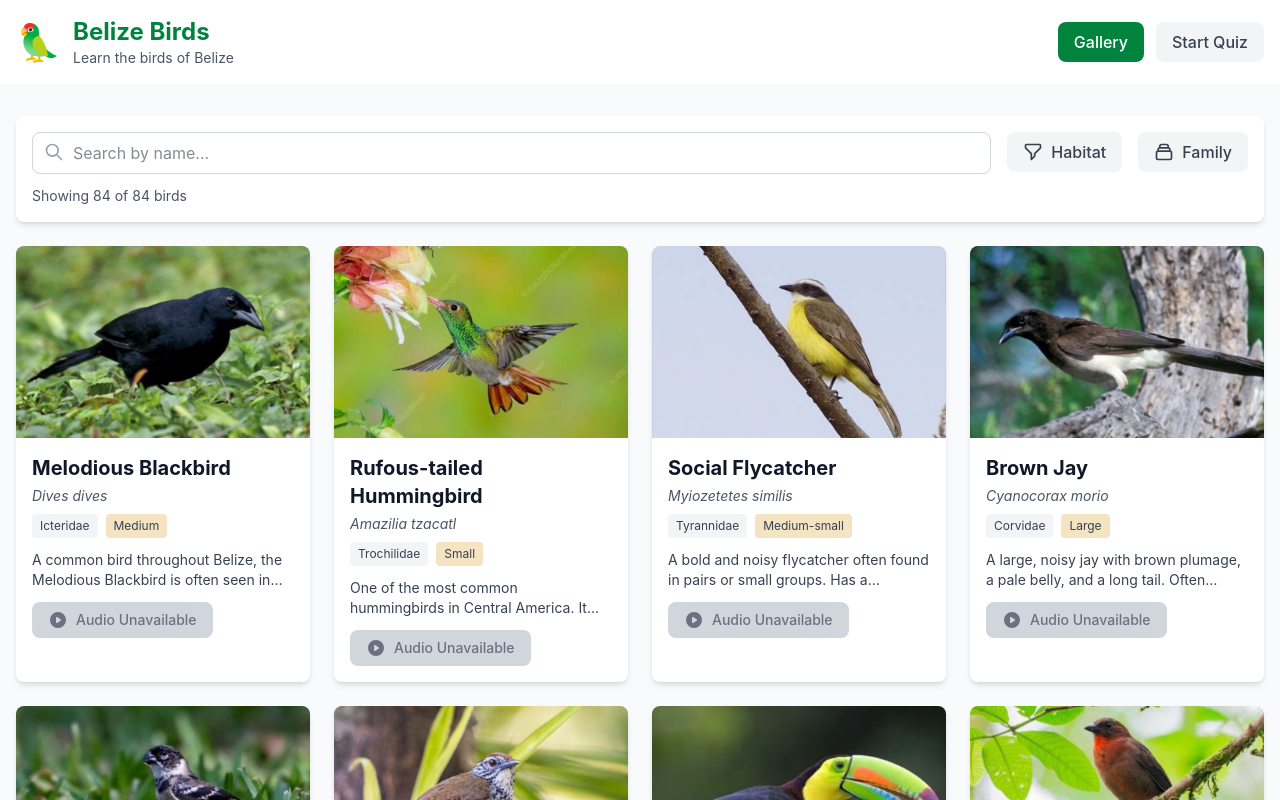
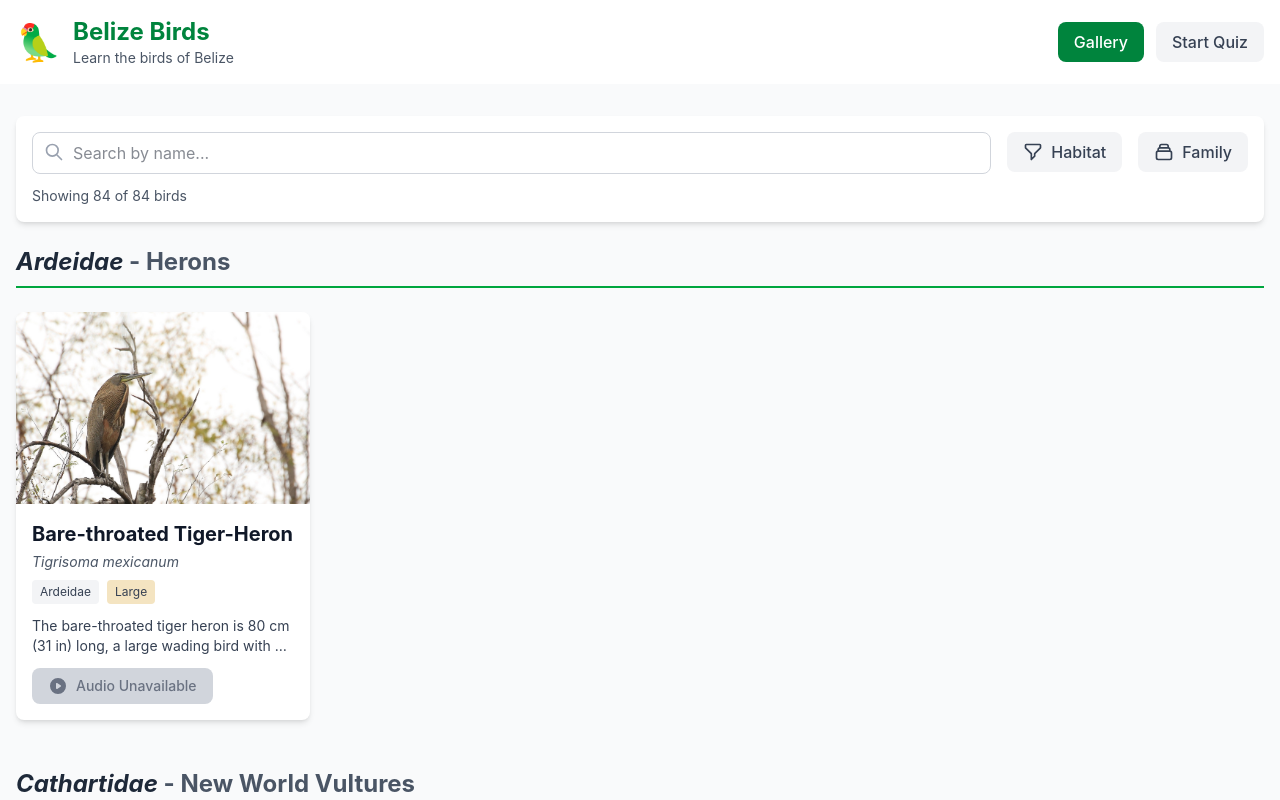
Before and after one commit to ewcbyrd/belizebirds, a React (Vite) app: page / in a window 1280 px wide. Shown: the top 800 px of the page. Built offline with nearby package versions, Linux system fonts and the light colour scheme.

Commit message:
Taxanomic ordering

```diff
--- a/src/components/BirdGallery.jsx
+++ b/src/components/BirdGallery.jsx
@@ -1,9 +1,43 @@
 import { useAppContext } from '../context/AppContext';
 import BirdCard from './BirdCard';
 import SearchBar from './SearchBar';
+import { FAMILY_NAMES } from '../data/familyNames';
 
 const BirdGallery = () => {
   const { filteredBirds } = useAppContext();
+
+  // Group birds by family and sort by taxonomic order (order in FAMILY_NAMES)
+  const familyGroups = (() => {
+    // First, group birds by family
+    const grouped = filteredBirds.reduce((groups, bird) => {
+      if (!groups[bird.family]) {
+        groups[bird.family] = [];
+      }
+      groups[bird.family].push(bird);
+      return groups;
+    }, {});
+
+    // Get the taxonomic order from FAMILY_NAMES (order of keys)
+    const familyOrder = Object.keys(FAMILY_NAMES);
+
+    // Convert to array and sort by taxonomic order
+    return Object.keys(grouped)
+      .sort((a, b) => {
+        const indexA = familyOrder.indexOf(a);
+        const indexB = familyOrder.indexOf(b);
+        // Families in FAMILY_NAMES come first in their order
+        // Families not in FAMILY_NAMES come last
+        if (indexA === -1 && indexB === -1) return 0;
+        if (indexA === -1) return 1;
+        if (indexB === -1) return -1;
+        return indexA - indexB;
+      })
+      .map(family => ({
+        family,
+        familyCommonName: FAMILY_NAMES[family] || family,
+        birds: grouped[family]
+      }));
+  })();
 
   return (
     <div className="min-h-screen bg-gray-50">
@@ -34,9 +68,21 @@ const BirdGallery = () => {
             </p>
           </div>
         ) : (
-          <div className="grid grid-cols-1 md:grid-cols-2 lg:grid-cols-3 xl:grid-cols-4 gap-6">
-            {filteredBirds.map((bird) => (
-              <BirdCard key={bird.id} bird={bird} />
+          <div className="space-y-12">
+            {familyGroups.map((group) => (
+              <section key={group.family} className="family-section">
+                <div className="mb-6">
+                  <h2 className="text-2xl font-bold text-gray-800 border-b-2 border-green-600 pb-2">
+                    <span className="italic">{group.family}</span>
+                    <span className="text-gray-600"> - {group.familyCommonName}</span>
+                  </h2>
+                </div>
+                <div className="grid grid-cols-1 md:grid-cols-2 lg:grid-cols-3 xl:grid-cols-4 gap-6">
+                  {group.birds.map((bird) => (
+                    <BirdCard key={bird.id} bird={bird} />
+                  ))}
+                </div>
+              </section>
             ))}
           </div>
         )}
--- /dev/null
+++ b/src/data/familyNames.js
@@ -0,0 +1,44 @@
+// Mapping of scientific family names to common names
+// Ordered by phylogenetic/taxonomic classification
+// Non-passerines first, then passerines in taxonomic order
+export const FAMILY_NAMES = {
+  // Non-passerines (phylogenetic order)
+  'Ardeidae': 'Herons',
+  'Cathartidae': 'New World Vultures',
+  'Accipitridae': 'Hawks & Eagles',
+  'Falconidae': 'Falcons',
+  'Rallidae': 'Rails',
+  'Jacanidae': 'Jacanas',
+  'Columbidae': 'Pigeons & Doves',
+  'Psittacidae': 'Parrots',
+  'Cuculidae': 'Cuckoos',
+  'Strigidae': 'Typical Owls',
+  'Trochilidae': 'Hummingbirds',
+  'Trogonidae': 'Trogons',
+  'Alcedinidae': 'Kingfishers',
+  'Momotidae': 'Motmots',
+  'Galbulidae': 'Jacamars',
+  'Bucconidae': 'Puffbirds',
+  'Ramphastidae': 'Toucans',
+  'Picidae': 'Woodpeckers',
+
+  // Passerines (phylogenetic order)
+  'Furnariidae': 'Ovenbirds',
+  'Thamnophilidae': 'Antbirds',
+  'Formicariidae': 'Antthrushes',
+  'Tyrannidae': 'Tyrant Flycatchers',
+  'Tityridae': 'Tityras & Allies',
+  'Pipridae': 'Manakins',
+  'Vireonidae': 'Vireos',
+  'Corvidae': 'Crows & Jays',
+  'Hirundinidae': 'Swallows',
+  'Polioptilidae': 'Gnatcatchers',
+  'Troglodytidae': 'Wrens',
+  'Mimidae': 'Mockingbirds',
+  'Parulidae': 'Wood Warblers',
+  'Thraupidae': 'Tanagers',
+  'Cardinalidae': 'Cardinals & Allies',
+  'Icteridae': 'New World Blackbirds',
+  'Fringillidae': 'Finches',
+  'Passerellidae': 'New World Sparrows'
+};
```
Also changed, not shown: .opencode/skills/add-bird/SKILL.md.
